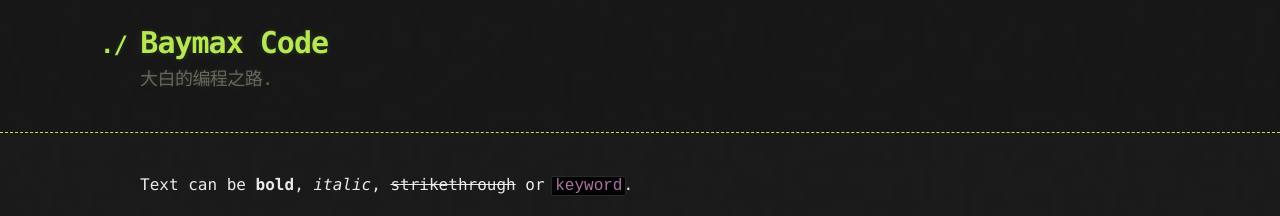
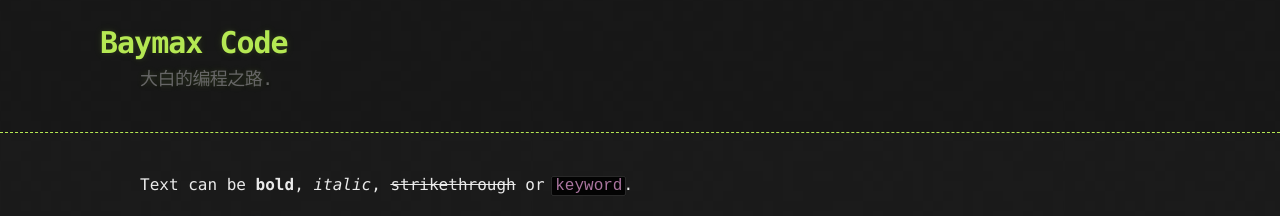
Before and after one commit to BaymaxRice/baymaxrice.github.io, a Jekyll site: the page built from index.md, in a window 1280 px wide. Shown: the top 216 px of the page. Built offline with Jekyll 4.4.1, drawn with Linux system fonts in a browser that asks for light colours.

Commit message:
fix theme

```diff
--- a/_layouts/default.html
+++ b/_layouts/default.html
@@ -14,7 +14,7 @@
     <header>
       <div class="container">
         <a id="a-title" href="{{ '/' | relative_url }}">
-          <h1>{{ site.title }}</h1>
+          <h1>{{ site.title | default: site.github.repository_name }}</h1>
         </a>
         <h2>{{ site.description | default: site.github.project_tagline }}</h2>
 
--- a/_sass/jekyll-theme-hacker.scss
+++ b/_sass/jekyll-theme-hacker.scss
@@ -67,7 +67,6 @@ header h1 {
 }
 
 header h1:before {
-  content: "./ ";
   font-size: 24px;
 }
 
```
